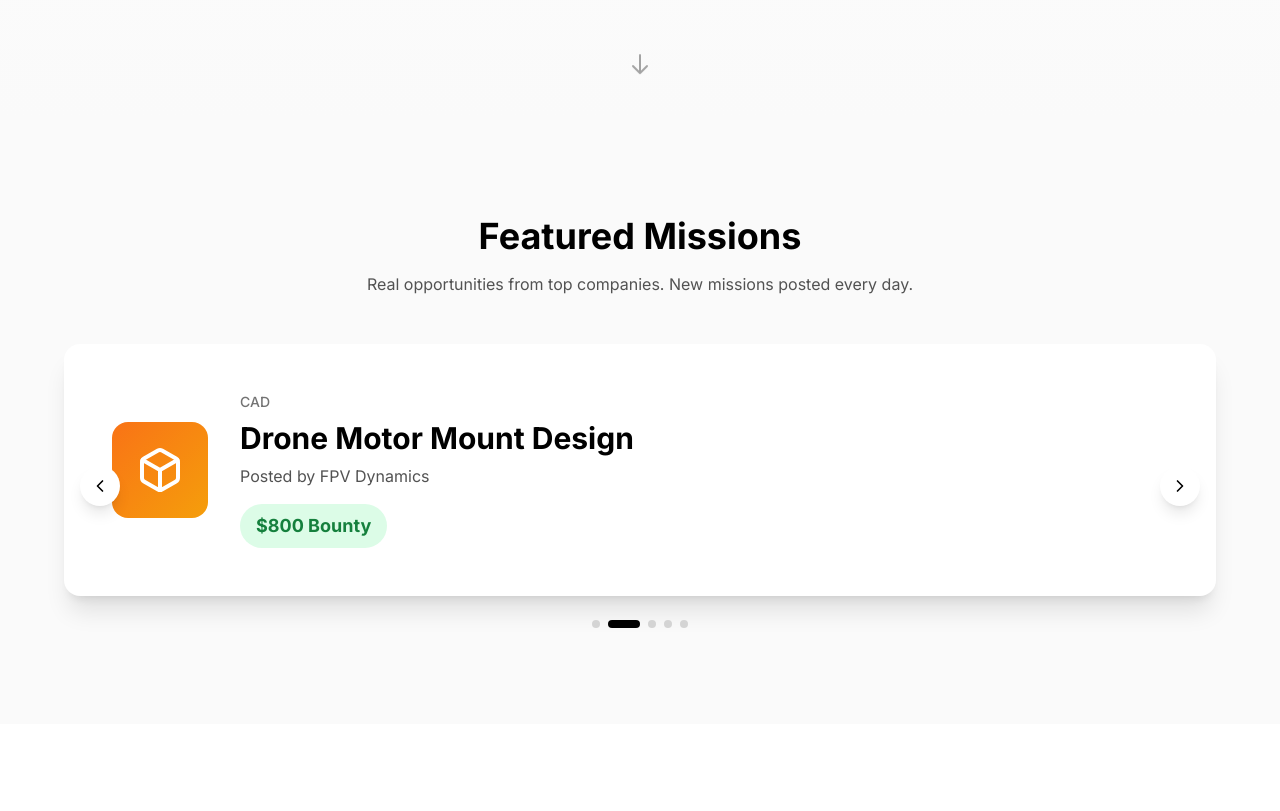
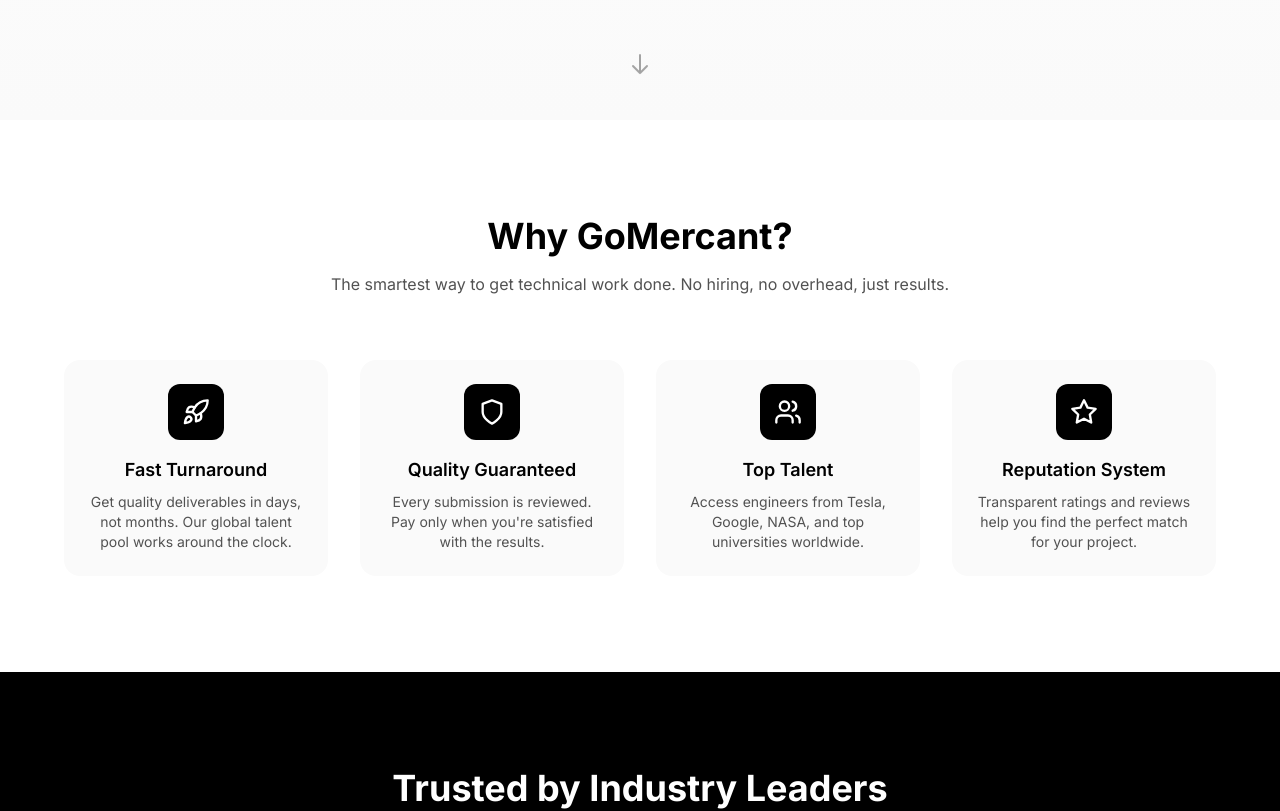
Before and after one commit to makwansoran/GoMercant.com, a Next.js app: page / in a window 1280 px wide. Shown: the part 680-1491 px from the top of the page. Built offline with nearby package versions, Linux system fonts and the light colour scheme.

Commit message:
Remove Featured Missions slideshow

```diff
--- a/components/premium-timeline-landing.tsx
+++ b/components/premium-timeline-landing.tsx
@@ -4,7 +4,7 @@
 import Image from "next/image"
 import { useState, useEffect } from "react"
 import { motion, AnimatePresence } from "framer-motion"
-import { Code, Box, Database, Palette, Zap, ChevronLeft, ChevronRight, Star, Users, Shield, Rocket, TrendingUp, TrendingDown, Minus } from "lucide-react"
+import { Star, Users, Shield, Rocket, TrendingUp, TrendingDown, Minus } from "lucide-react"
 
 // Stock market style ticker data
 const tickerItems = [
@@ -20,48 +20,6 @@
   { id: "CV-091", title: "Lane Detection", company: "Mobileye", bounty: 3100, change: 9.4, type: "Vision" },
 ]
 
-const featuredMissions = [
-  {
-    title: "LIDAR Point Cloud Processing",
-    company: "Tesla Autonomy",
-    bounty: "$2,500",
-    type: "Code",
-    icon: Code,
-    color: "from-blue-500 to-cyan-500",
-  },
-  {
-    title: "Drone Motor Mount Design",
-    company: "FPV Dynamics",
-    bounty: "$800",
-    type: "CAD",
-    icon: Box,
-    color: "from-orange-500 to-amber-500",
-  },
-  {
-    title: "Synthetic Training Data",
-    company: "Amazon Robotics",
-    bounty: "$1,800",
-    type: "Data",
-    icon: Database,
-    color: "from-green-500 to-emerald-500",
-  },
-  {
-    title: "Robot Dashboard UI",
-    company: "Boston Dynamics",
-    bounty: "$1,200",
-    type: "Design",
-    icon: Palette,
-    color: "from-purple-500 to-pink-500",
-  },
-  {
-    title: "Sensor Fusion Algorithm",
-    company: "Waymo",
-    bounty: "$3,500",
-    type: "Autonomous",
-    icon: Zap,
-    color: "from-red-500 to-orange-500",
-  },
-]
 
 const stats = [
   { value: "500+", label: "Active Missions" },
@@ -118,16 +76,7 @@
   className,
   ...props
 }: React.ComponentProps<"div">) {
-  const [currentSlide, setCurrentSlide] = useState(0)
   const [currentTestimonial, setCurrentTestimonial] = useState(0)
-
-  // Auto-advance slideshow
-  useEffect(() => {
-    const timer = setInterval(() => {
-      setCurrentSlide((prev) => (prev + 1) % featuredMissions.length)
-    }, 4000)
-    return () => clearInterval(timer)
-  }, [])
 
   // Auto-advance testimonials
   useEffect(() => {
@@ -136,9 +85,6 @@
     }, 5000)
     return () => clearInterval(timer)
   }, [])
-
-  const nextSlide = () => setCurrentSlide((prev) => (prev + 1) % featuredMissions.length)
-  const prevSlide = () => setCurrentSlide((prev) => (prev - 1 + featuredMissions.length) % featuredMissions.length)
 
   return (
     <div className={cn("bg-white text-black min-h-screen", className)} {...props}>
@@ -159,7 +105,6 @@
           </div>
           <div className="hidden md:flex items-center gap-8">
             <a href="#features" className="text-sm font-medium text-neutral-600 hover:text-black transition-colors">Features</a>
-            <a href="#missions" className="text-sm font-medium text-neutral-600 hover:text-black transition-colors">Missions</a>
             <a href="#testimonials" className="text-sm font-medium text-neutral-600 hover:text-black transition-colors">Testimonials</a>
             <a
               href="/get-started"
@@ -256,80 +201,6 @@
         </div>
       </section>
 
-      {/* Featured Missions Slideshow */}
-      <section id="missions" className="py-24 px-6 bg-neutral-50">
-        <div className="mx-auto max-w-6xl">
-          <div className="text-center mb-12">
-            <h2 className="text-3xl md:text-4xl font-bold text-black mb-4">Featured Missions</h2>
-            <p className="text-neutral-600 max-w-2xl mx-auto">
-              Real opportunities from top companies. New missions posted every day.
-            </p>
-          </div>
-
-          {/* Slideshow */}
-          <div className="relative">
-            <div className="overflow-hidden rounded-2xl bg-white shadow-xl">
-              <AnimatePresence mode="wait">
-                <motion.div
-                  key={currentSlide}
-                  initial={{ opacity: 0, x: 100 }}
-                  animate={{ opacity: 1, x: 0 }}
-                  exit={{ opacity: 0, x: -100 }}
-                  transition={{ duration: 0.5 }}
-                  className="p-8 md:p-12"
-                >
-                  {(() => {
-                    const mission = featuredMissions[currentSlide]
-                    const Icon = mission.icon
-                    return (
-                      <div className="flex flex-col md:flex-row items-center gap-8">
-                        <div className={`w-24 h-24 rounded-2xl bg-gradient-to-br ${mission.color} flex items-center justify-center flex-shrink-0`}>
-                          <Icon className="w-12 h-12 text-white" />
-                        </div>
-                        <div className="flex-1 text-center md:text-left">
-                          <div className="text-sm font-medium text-neutral-500 mb-2">{mission.type}</div>
-                          <h3 className="text-2xl md:text-3xl font-bold text-black mb-2">{mission.title}</h3>
-                          <p className="text-neutral-600 mb-4">Posted by {mission.company}</p>
-                          <div className="inline-flex items-center gap-2 bg-green-100 text-green-700 px-4 py-2 rounded-full font-bold text-lg">
-                            {mission.bounty} Bounty
-                          </div>
-                        </div>
-                      </div>
-                    )
-                  })()}
-                </motion.div>
-              </AnimatePresence>
-            </div>
-
-            {/* Navigation Arrows */}
-            <button
-              onClick={prevSlide}
-              className="absolute left-4 top-1/2 -translate-y-1/2 w-10 h-10 rounded-full bg-white shadow-lg flex items-center justify-center hover:bg-neutral-50 transition-colors"
-            >
-              <ChevronLeft className="w-5 h-5" />
-            </button>
-            <button
-              onClick={nextSlide}
-              className="absolute right-4 top-1/2 -translate-y-1/2 w-10 h-10 rounded-full bg-white shadow-lg flex items-center justify-center hover:bg-neutral-50 transition-colors"
-            >
-              <ChevronRight className="w-5 h-5" />
-            </button>
-
-            {/* Dots */}
-            <div className="flex justify-center gap-2 mt-6">
-              {featuredMissions.map((_, index) => (
-                <button
-                  key={index}
-                  onClick={() => setCurrentSlide(index)}
-                  className={`w-2 h-2 rounded-full transition-all ${
-                    index === currentSlide ? 'w-8 bg-black' : 'bg-neutral-300 hover:bg-neutral-400'
-                  }`}
-                />
-              ))}
-            </div>
-          </div>
-        </div>
-      </section>
 
       {/* Features Section */}
       <section id="features" className="py-24 px-6 bg-white">
```
